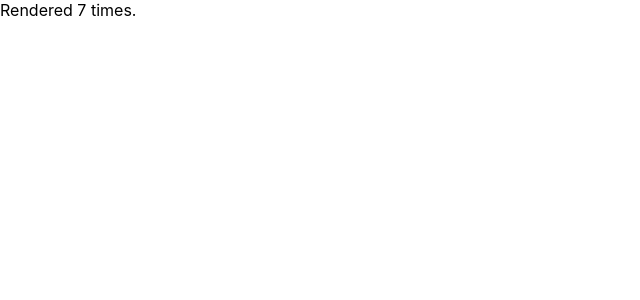
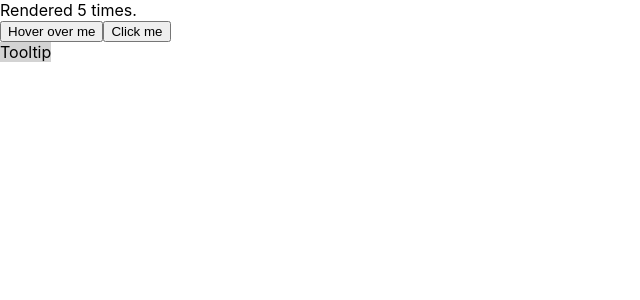
Before and after one commit to ajittupe2548/react-practice, a React (Create React App) app: page / in a window 1280 px wide. Shown: the top 300 px of the page, without its empty margins (0-640 px from the left). Built offline with nearby package versions, Linux system fonts and the light colour scheme; no server answers.

Commit message:
useLayoutEffect

```diff
--- a/src/App.js
+++ b/src/App.js
@@ -1,4 +1,4 @@
-import { useCallback, useEffect, useMemo, useRef, useState } from 'react';
+import { useCallback, useEffect, useLayoutEffect, useMemo, useRef, useState } from 'react';
 import './App.css';
 
 function App() {
@@ -39,9 +39,46 @@ function App() {
   // }, [fetchData, someObject]);  /* This can cause the effect to re-run more often than necessary, especially if fetchData and someObject are re-created on every render. */
   }, [memoizedFetchData, memoizeSomeObject]);  /* To fix re-rendering issue, we need to wrap function in useCallback and object in useMemo, this ensures that object and function is not created on new render. */
 
+  const [position, setPosition] = useState({ top: 0, left: 0 });
+  const tooltipRef = useRef(null);
+  const targetRef = useRef(null);
+
+  // useEffect(() => { /* This might cause a flicker because the browser might paint the screen first and then run the effect to position the tooltip */
+  useLayoutEffect (() => {  /* Runs synchronously after all DOM mutations but before the browser has a chance to paint. */
+    const target = targetRef.current;
+    const tooltip = tooltipRef.current;
+    if (target && tooltip) {
+      const targetRect = target.getBoundingClientRect();
+      setPosition({
+        top: targetRect.bottom,
+        left: targetRect.left
+      });
+    }
+  }, []);
+
+  const [showAlert, setShowAlert] = useState(false);
+
+  useEffect(() => {
+    if (showAlert) {
+      // alert('Button was clicked!');  /* This might block the paint because the alert function is called synchronously within the effect. */
+      setTimeout(() => {  /* This ensures the browser paints the updated screen before showing the alert. */
+        alert('Button was clicked!');
+      }, 0);
+    }
+  }, [showAlert]);
+
+  const handleClick = () => {
+    setShowAlert(true);
+  };
+
   return (
     <div className="App">
-      Rendered {count} times.
+      <div>Rendered {count} times.</div>
+      <button ref={targetRef}>Hover over me</button>
+      <div ref={tooltipRef} style={{ position: 'absolute', top: position.top, left: position.left, background: 'lightgrey' }}>
+        Tooltip
+      </div>
+      <button onClick={handleClick}>Click me</button>
     </div>
   );
 }
```
